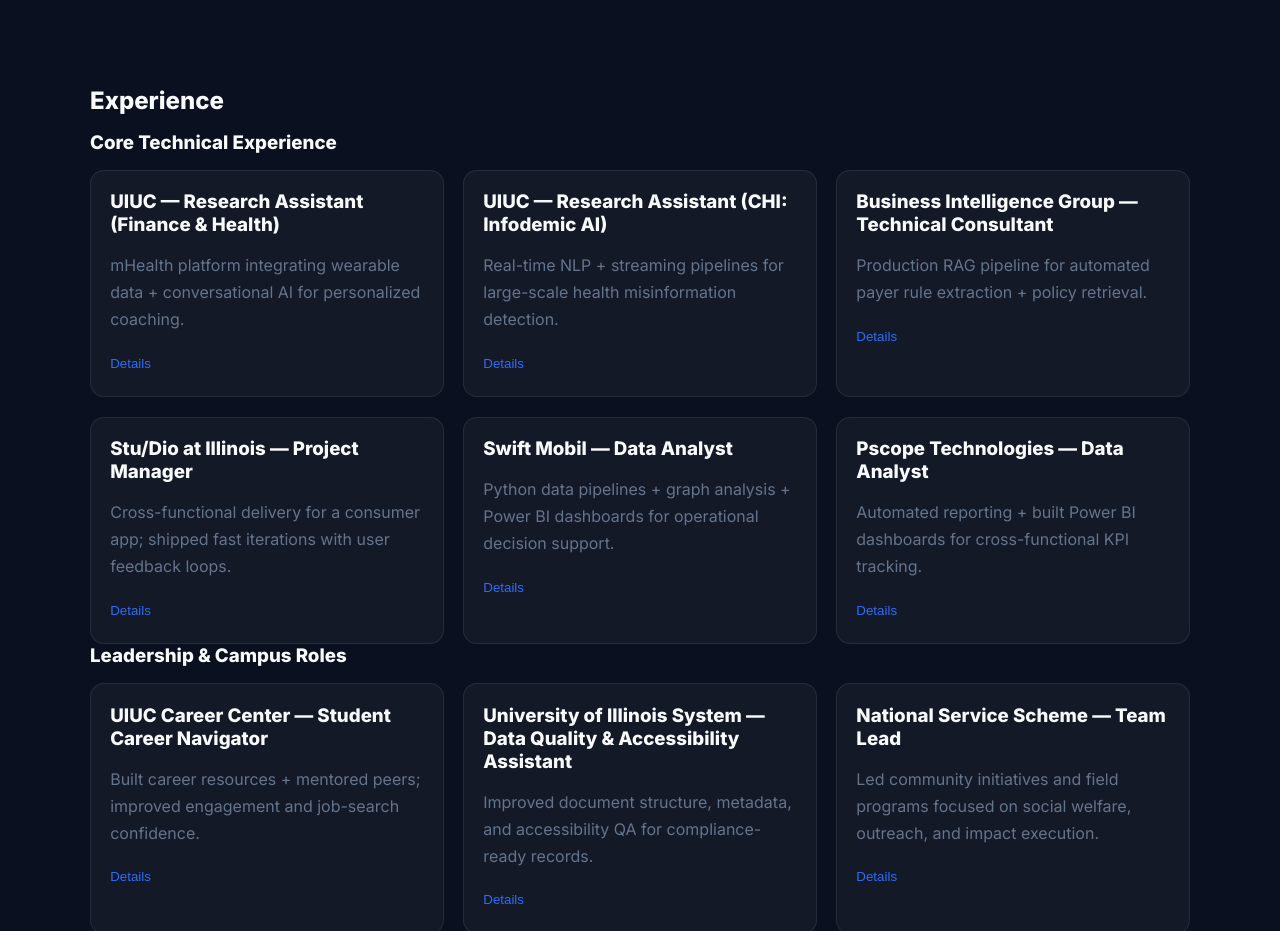
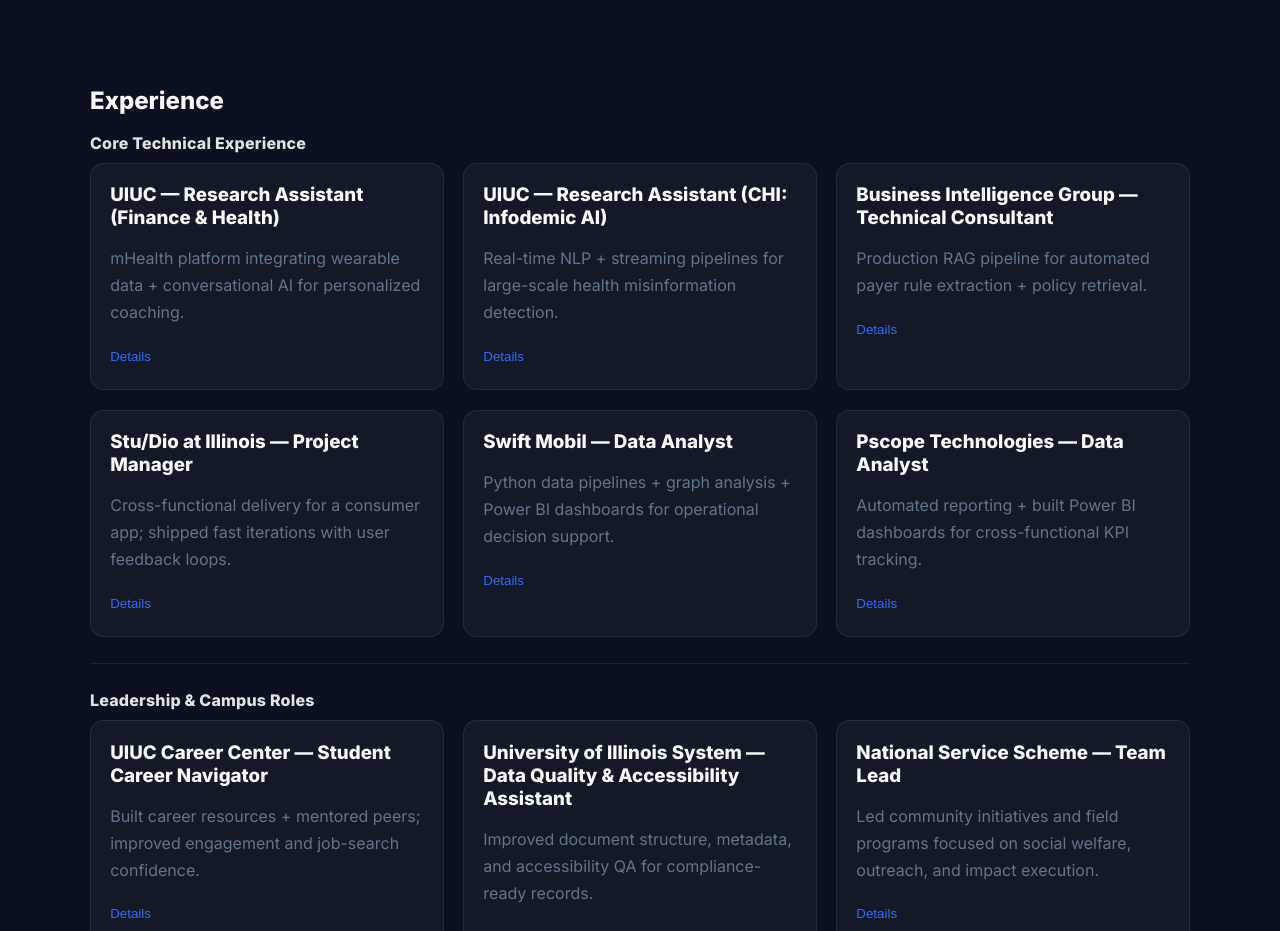
Before and after one commit to malhar-123/mp1, a website built with webpack: page src/index.html in a window 1280 px wide. Shown: the part 1720-2651 px from the top of the page. Built offline with nearby package versions, Linux system fonts and the light colour scheme.

Commit message:
Add styles for subhead and section-divider classes

```diff
--- a/src/css/styles.scss
+++ b/src/css/styles.scss
@@ -170,3 +170,15 @@ p { color: $muted; line-height: 1.7; }
 @media (max-width: 720px) {
   .cards { grid-template-columns: 1fr; }
 }
+.subhead {
+  margin: 18px 0 10px;
+  font-size: 1rem;
+  opacity: 0.9;
+  letter-spacing: 0.2px;
+}
+
+.section-divider {
+  height: 1px;
+  margin: 26px 0;
+  background: rgba(255, 255, 255, 0.08);
+}
```
